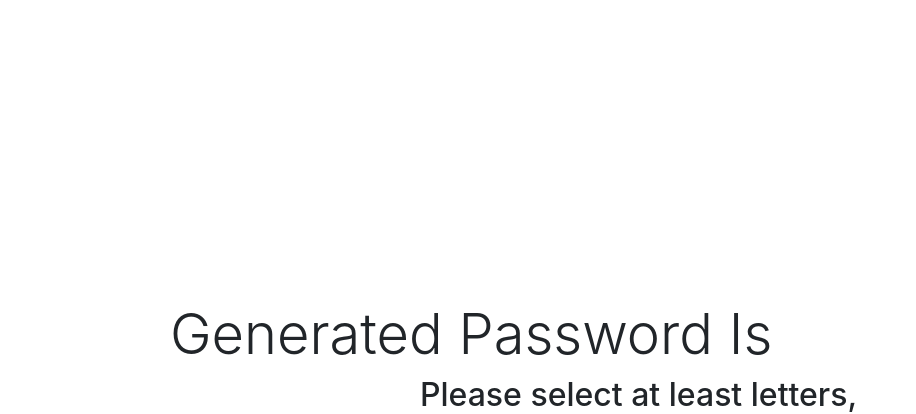
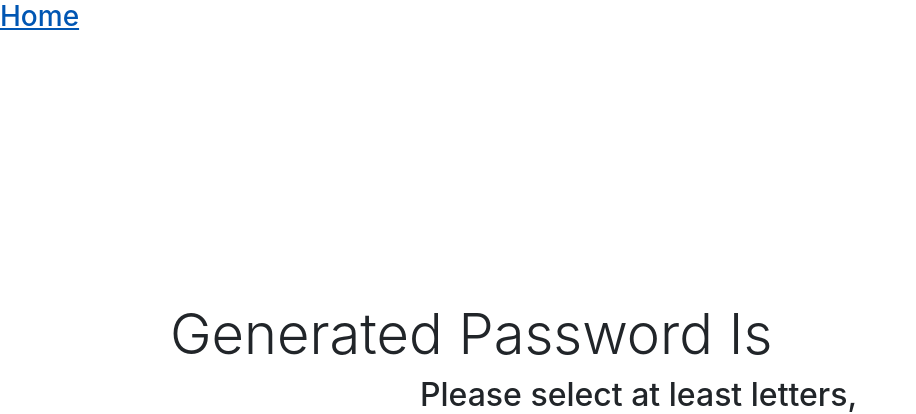
Before and after one commit to 29chandu/Password_generator, a Django app: page /generator/password/ in a window 1280 px wide. Shown: the top 414 px of the page, without its empty margins (0-916 px from the left). Run offline with Django 3.2, Linux system fonts and the light colour scheme; some libraries are stand-ins or nearby versions.

Commit message:
Added link to home page

```diff
--- a/generator/templates/generator/password.html
+++ b/generator/templates/generator/password.html
@@ -2,6 +2,8 @@
 {% load static %}
 
 {% block content %}
+<a href="{% url 'home' %}"><h3>Home</h3></a>
+
 <div class="container main-div">
     <h1 class="display-4">Generated Password Is</h1>
     <h2 class="mx-auto col-6">{{ password }}</h2>
```
